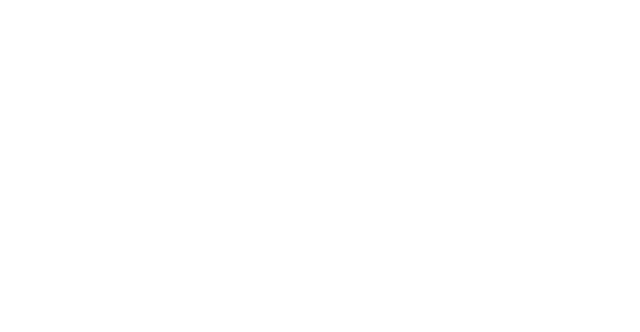
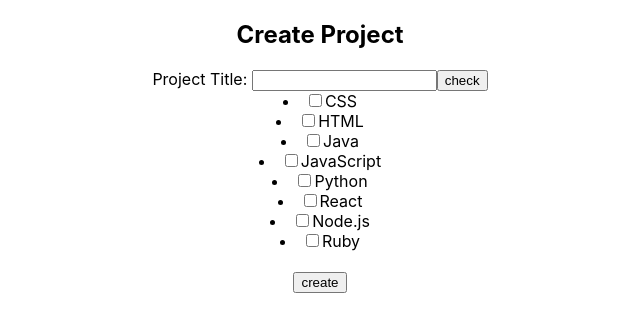
Before and after one commit to beom1995/portfolio-java-fullstack, a React (Create React App) app in the folder front-end/: page /project/1/create in a window 1280 px wide. Before the commit this address had no page. Shown: the top 332 px of the page, without its empty margins (320-960 px from the left). Built offline with nearby package versions, Linux system fonts and the light colour scheme.

Commit message:
#Fix, Feat: fix App, Project, Home, Add CreateProject

```diff
--- a/front-end/src/App.js
+++ b/front-end/src/App.js
@@ -8,19 +8,21 @@
 import Home from './components/Home';
 import Search from './components/Search';
 import Error from './components/Error';
+import CreateProject from './components/CreateProject';
 
 function App() {
   return (
     <div className="App">
       <Routes>
-        <Route path="/home" element={<Home />} />
+        <Route path="/project/:userName" element={<Home />} />
         <Route path="/" element={<Login />}/>
         <Route path="/login" element={<Login />} />
         <Route path="/signup" element={<Signup />} />
         <Route path="/search" element={<Search />} />
-        <Route path="/tag/:tagName" element={<Tag />} />
-        <Route path="/project/:projectId" element={<Project />} />
+        <Route path="/tag" element={<Tag />} />
+        <Route path="/project/:userName/:projectName" element={<Project />} />
         <Route path="/error" element={<Error />} />
+        <Route path="/project/:userName/create" element={<CreateProject />} />
       </Routes>
     </div>
   );
--- /dev/null
+++ b/front-end/src/components/CreateProject.js
@@ -0,0 +1,66 @@
+import axios from "axios";
+import react, { useState } from "react";
+import { useNavigate, useParams } from "react-router-dom";
+
+export default function CreateProject() {
+    const { userName } = useParams();
+    const [project, setProject] = useState('');
+    const [tag, setTag] = useState();
+    const navigate = useNavigate();
+    const [tags, setTags] = useState([
+            { id: 1, name: 'CSS' },
+            { id: 2, name: 'HTML' },
+            { id: 3, name: 'Java' },
+            { id: 4, name: 'JavaScript' },
+            { id: 5, name: 'Python' },
+            { id: 6, name: 'React' },
+            { id: 7, name: 'Node.js' },
+            { id: 8, name: 'Ruby' },
+          ]);
+
+    const handleTitleChange = (e) => {
+        setProject(e.target.value);
+    }
+
+    const handleCheckTitle = (e) => {
+        e.preventDefault();
+        console.log(project);
+    }
+
+    const handleTagCheck = (e) => {
+        console.log(e.target.value);
+        setTag(e.target.value);
+    }
+
+    const handleProjectCreate = (e) => {
+        // axios.post(`/api/project`, {
+        //     projectTitle: project,
+        //     tag: tag
+        // });
+        e.preventDefault();
+        console.log(project);
+        console.log(tag);
+        navigate(`/home/${userName}`)
+    }
+
+    return (
+        <div>
+            <h2>Create Project</h2>
+            <form>
+                Project Title: <input onChange={handleTitleChange}></input>
+                <button onClick={handleCheckTitle}>check</button>
+                <br />
+                <form onChange={handleTagCheck}>
+                    {tags.map((tag) => (
+                        <li>
+                            <input type="checkbox" value={tag.id} id={tag.name} />
+                            <label for={tag.name}>{tag.name}</label>
+                        </li>
+                    ))}
+                </form>
+                <br />
+                <button onClick={handleProjectCreate}>create</button>
+            </form>
+        </div>
+    )
+}
--- a/front-end/src/components/Home.js
+++ b/front-end/src/components/Home.js
@@ -1,10 +1,63 @@
-import react from "react";
+import axios from "axios";
+import react, { useEffect, useState } from "react";
+import { useNavigate, useParams } from "react-router-dom";
 
 export default function Home() {
+    const [projectInfo, setProjectInfo] = useState([]);
+    const [projectName, setProjectName] = useState('');
+    const { userName } = useParams();
+    const navigate = useNavigate();
+
+    useEffect(() => {
+        // axios get으로 프로젝트 목록 받아오기
+        // axios.get(`/api/projects/1`)
+        //      .then(response => {
+        //         console.log(response.data);
+        //         setProjectInfo(response.data);
+        //         console.log(projectInfo);
+        //      })
+        //      .catch(error => console.log(error));
+
+        console.log('project list');
+    }, []);
+
+    const handleProjectSearch = () => {
+        navigate('/search');
+    }
+
+    const handleTagSearch = () => {
+        navigate(`/tag`);
+    }
+
+    const handleAddProject = () => {
+        navigate(`/project/${userName}/create`);
+    }
+
+    const handleDeleteProject = () => {
+        console.log('delete');
+    }
+
+    const handleSelectProject = (e) => {
+        setProjectName('test');
+        navigate(`/project/${userName}/${projectName}`)
+    }
 
     return (
         <div>
-            <h1>My HOME</h1>
+            <div>
+                <button onClick={handleProjectSearch}>Search</button>
+                <button onClick={handleTagSearch}>Tag</button>
+            </div>
+            <div>
+                <h1>~My Projects~</h1>
+                <button onClick={handleAddProject}>create</button>
+            </div>
+            <div>
+                <ul>
+                    <li onClick={handleSelectProject}>Project Title</li>
+                    <button onClick={handleDeleteProject}>delete</button>
+                </ul>
+            </div>
         </div>
     );
 }
--- a/front-end/src/components/Project.js
+++ b/front-end/src/components/Project.js
@@ -1,10 +1,53 @@
-import react from "react";
+import react, { useEffect, useState } from "react";
+import { useNavigate } from "react-router-dom";
 
 export default function Project() {
+    const [projectInfo, setProjectInfo] = useState([]);
+    const [fileInfo, setFileInfo] = useState([]);
+    const navigate = useNavigate();
+
+
+    useEffect(() => {
+        // axios 이용하여 projectName 이용하여 project 정보 가져오기
+
+    }, [])
+
+    const handleTagSelectSearch = () => {
+        let tag = "css";
+        navigate(`/search?q=${tag}`);
+    }
+
+    const handleFileChange = (e) => {
+
+    }
+
+    const handleFileUpload = () => {
+
+    }
+
+    const handleFileDownload = () => {
+        console.log('download');
+    }
+
+    const handleDeleteFile = () => {
+        // axios DELETE 메소드 사용
+
+    }
 
     return (
         <div>
-            <h1>My Project</h1>
+            <div>
+                <h1>Project Title</h1>
+                <h3 onClick={handleTagSelectSearch}>#Tag</h3>
+            </div>
+            <form onSubmit={handleFileUpload}>
+                <input type="file" onChange={handleFileChange}/>
+                <button type="submit">add</button>
+            </form>
+            <div>
+                <li onClick={handleFileDownload}>Test File</li>
+                <button onClick={handleDeleteFile}>delete</button>
+            </div>
         </div>
     );
 }
```
